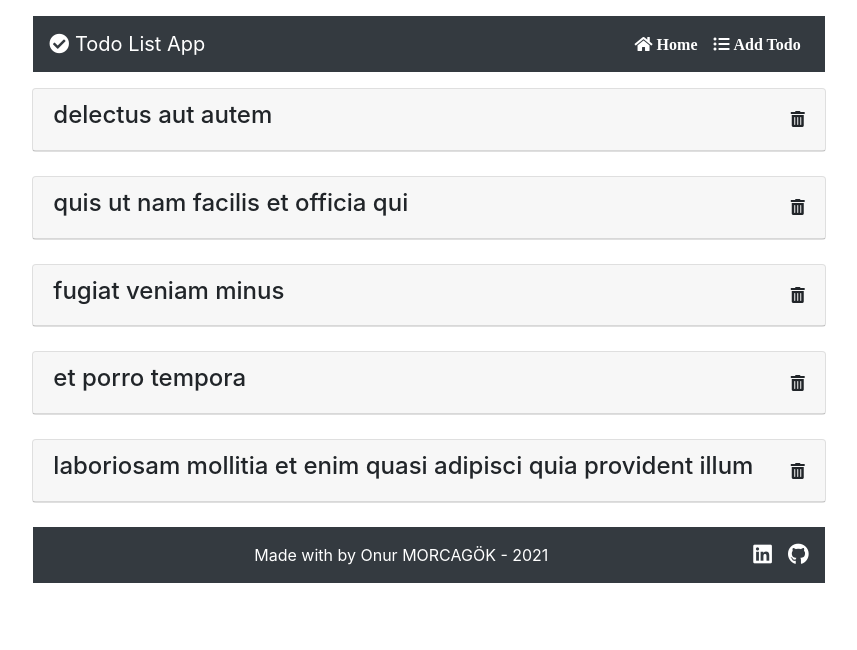
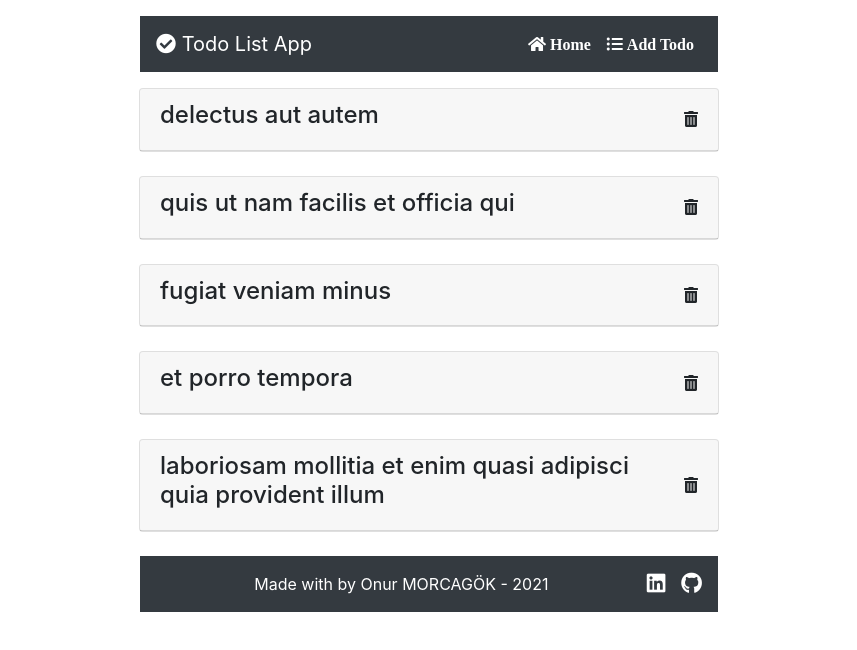
Before and after one commit to onurmorcagok/React.js-Notes, a React (Create React App) app in the folder first-todo-app/: page / in a window 1280 px wide. Shown: the top 650 px of the page, without its empty margins (211-1068 px from the left). Built offline with nearby package versions, Linux system fonts and the light colour scheme; data requests are answered from the project's data file.

Commit message:
Notes added

```diff
--- a/first-todo-app/src/App.js
+++ b/first-todo-app/src/App.js
@@ -9,7 +9,7 @@ class App extends Component {
   render() {
     return (
       <Router>
-        <div className="container col-md-8">
+        <div className="container col-md-6">
           <Navbar title="Todo List App"></Navbar>
           <Switch>
             <Route exact path="/" component={Todos}></Route>
```
Also changed, not shown: 1 other file (tests, documents, lock files or other folders).
